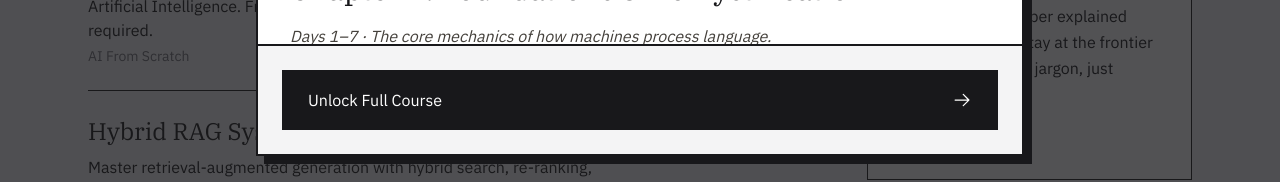
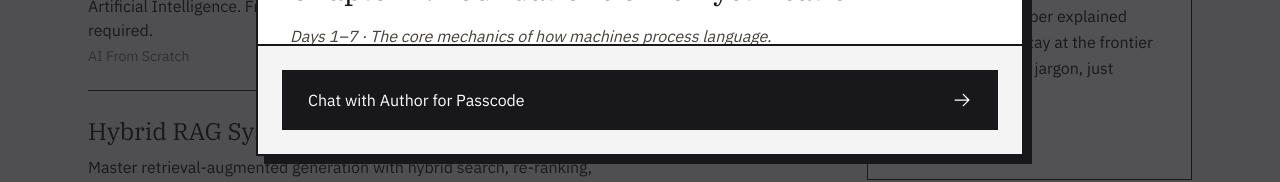
Before and after one commit to alamshoaib134/AiFromScratch, a Next.js app: page / in a window 1280 px wide. Both pictures are taken after a click on the button 445 px from the left and 601 px from the top of the page. Shown: the part 604-786 px from the top of the page. Built offline with nearby package versions, Linux system fonts and the light colour scheme.

Commit message:
feat: replace unlock button with WhatsApp chat link for course passcode

```diff
--- a/src/components/CoursePreviewModal.tsx
+++ b/src/components/CoursePreviewModal.tsx
@@ -93,13 +93,15 @@ export default function CoursePreviewModal({
               <ArrowRight size={20} />
             </a>
           ) : (
-            <button
-              onClick={onUnlock}
+            <a
+              href={`https://wa.me/+919131814918?text=${encodeURIComponent(`Hi! I would like to get the passcode to unlock the "${course.title}" course.`)}`}
+              target="_blank"
+              rel="noopener noreferrer"
               className="flex w-full items-center justify-between border-2 border-[var(--color-border)] bg-[var(--color-ink)] px-6 py-4 text-base font-medium text-[var(--color-surface)] transition-colors hover:bg-[var(--color-accent)] hover:border-[var(--color-accent)]"
             >
-              Unlock Full Course
+              Chat with Author for Passcode
               <ArrowRight size={20} />
-            </button>
+            </a>
           )}
         </div>
       </div>
```
